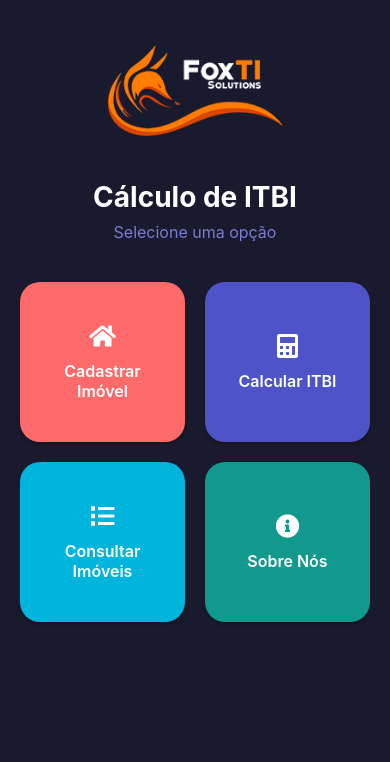
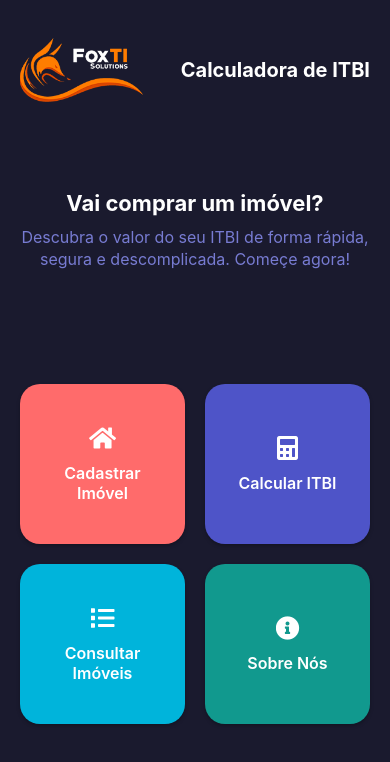
Before and after one commit to lucasskt18/iTBI-calc, a React Native app: screen /Home in a window 390 px wide. Shown: the top 762 px of the page. Built offline with nearby package versions, Linux system fonts and the light colour scheme.

Commit message:
Mudança na página principal e alteração na função de cálculo

```diff
--- a/src/screens/HomeScreen.tsx
+++ b/src/screens/HomeScreen.tsx
@@ -53,10 +53,15 @@ export default function HomeScreen() {
       <View style={styles.header}>
         <Image
           source={require("../../assets/logo.png")}
-          style={{ width: "50%", height: 100, resizeMode: "contain" }}
+          style={{ width: "35%", height: 100, resizeMode: "contain" }}
         />
-        <Text style={styles.headerTitle}>Cálculo de ITBI</Text>
-        <Text style={styles.headerSubtitle}>Selecione uma opção</Text>
+        <Text style={styles.headerTitle}>Calculadora de ITBI</Text>
+      </View>
+
+
+      <View>
+        <Text style={styles.textFirstCta}>Vai comprar um imóvel?</Text>
+        <Text style={styles.textSecondCta}>Descubra o valor do seu ITBI de forma rápida, segura e descomplicada. Começe agora!</Text>
       </View>
 
       <View style={styles.content}>
@@ -93,29 +98,44 @@ export default function HomeScreen() {
 
 const styles = StyleSheet.create({
   container: {
+    position: "relative",
     flex: 1,
     backgroundColor: "#1A1A2E",
   },
   header: {
+    flexDirection: "row",
+    justifyContent: "space-between",
     alignItems: "center",
     padding: 20,
-    paddingTop: 40,
+    // paddingTop: 40,
   },
   headerTitle: {
-    marginTop: 40,
-    fontSize: 28,
+    fontSize: 20,
     fontWeight: "bold",
     color: "#FFF",
-    marginBottom: 8,
   },
-  headerSubtitle: {
+  textFirstCta: {
+    textAlign: "center",
+    fontSize: 22,
+    fontWeight: "bold",
+    color: "#FFF",
+    marginTop: 50,
+    marginBottom: 10,
+    paddingHorizontal: 20,
+  },
+  textSecondCta: {
+    textAlign: "center",
     fontSize: 16,
     color: "#8F94FB",
     opacity: 0.8,
+    lineHeight: 22,
+    paddingHorizontal: 20,
   },
   content: {
     flex: 1,
     padding: 20,
+    position: 'absolute',
+    bottom: 100
   },
   grid: {
     flexDirection: "row",
--- a/src/screens/ListPropertiesScreen.tsx
+++ b/src/screens/ListPropertiesScreen.tsx
@@ -14,16 +14,22 @@ import {
   useNavigation,
   NavigationProp,
   useFocusEffect,
+  useRoute,
 } from "@react-navigation/native";
 import AsyncStorage from "@react-native-async-storage/async-storage";
 import BackButton from "../components/BackButton";
 import ConfirmationModal from "../components/ConfirmationModal";
-import propertyValue from "../../src/screens/CalculateITBIScreen";
-import venalValue from "../../src/screens/CalculateITBIScreen";
+import calculateITBI from "../utils/calculeteITBI";
+
 
 type RootStackParamList = {
   EditProperty: {
     propertyId: string;
+  };
+  ListPropertiesScreen: {
+    itbiValue: number | null;
+    propertyValue: string;
+    venalValue: string;
   };
 };
 
@@ -38,9 +44,10 @@ interface Property {
   area: string;
   property: string;
   type: string;
+  phone: string;
   venalValue: string;
   propertyValue: string;
-  cpf: string;
+  propertyPhone: string;
 }
 
 export default function ListPropertiesScreen() {
@@ -49,6 +56,13 @@ export default function ListPropertiesScreen() {
   const [loading, setLoading] = useState(true);
   const [showDeleteModal, setShowDeleteModal] = useState(false);
   const [propertyToDelete, setPropertyToDelete] = useState<string | null>(null);
+  const [result, setResult] = useState<number | null>(null);
+  const [formData, setFormData] = useState({
+    propertyValue: "",
+    venalValue: "",
+  });
+  const route = useRoute();
+  const {itbiValue, propertyValue, venalValue} = route.params as any;
 
   useFocusEffect(
     React.useCallback(() => {
@@ -70,10 +84,12 @@ export default function ListPropertiesScreen() {
     }
   };
 
+
   const handleDeleteProperty = (id: string) => {
     setPropertyToDelete(id);
     setShowDeleteModal(true);
   };
+
 
   const handleConfirmDelete = async () => {
     if (!propertyToDelete) return;
@@ -93,6 +109,17 @@ export default function ListPropertiesScreen() {
       Alert.alert("Erro", "Não foi possível excluir o imóvel.");
     }
   };
+
+  useEffect(() => {
+    if (result !== null) {
+      navigation.navigate('ListPropertiesScreen', {
+        itbiValue: result,
+        propertyValue: formData.propertyValue,
+        venalValue: formData.venalValue,
+      });
+    }
+  }, [result, formData]);
+
 
   const handleCancelDelete = () => {
     setShowDeleteModal(false);
@@ -122,12 +149,13 @@ export default function ListPropertiesScreen() {
         <Text style={styles.propertyArea}>Área: {item.area} m²</Text>
 
         <Text style={styles.propertyOwner}>Proprietário: {item.property}</Text>
+        <Text style={styles.propertyPhone}>Telefone: {item.phone}</Text>
         <View style={{ marginVertical: -8 }} />
 
         <Text style={styles.titleAvaliations}>Avaliação do Imóvel</Text>
-        <Text style={styles.propertyOwner}>Valor de Transação: R$ 400.000</Text>
-        <Text style={styles.propertyOwner}>Valor Venal: R$: 200.000</Text>
-        <Text style={styles.propertyOwner}>ITBI: R$: {}</Text>
+        <Text style={styles.propertyOwner}>Valor de Transação: R$ {propertyValue}</Text>
+        <Text style={styles.propertyOwner}>Valor Venal: R$: {venalValue}</Text>
+        <Text style={styles.propertyOwner}>ITBI: R$ {itbiValue}</Text>
       </View>
 
       <View style={styles.buttonGroup}>
@@ -265,6 +293,11 @@ const styles = StyleSheet.create({
     // fontWeight: "bold",
     marginTop: -8,
   },
+  propertyPhone: {
+    color: "#8F94FB",
+    fontSize: 14,
+    marginTop: -8,
+  },
   titleAvaliations: {
     color: "#8F94FB",
     fontSize: 14,
--- a/src/screens/RegisterPropertyScreen.tsx
+++ b/src/screens/RegisterPropertyScreen.tsx
@@ -28,7 +28,7 @@ interface FormErrors {
   area?: string;
   property?: string;
   type?: string;
-  cpf?: string;
+  phone?: string;
 }
 
 export const ESTADOS_BRASILEIROS = [
@@ -84,7 +84,7 @@ export default function RegisterPropertyScreen() {
     area: "",
     property: "",
     type: "",
-    cpf: "",
+    phone: "",
   });
 
   const [errors, setErrors] = useState<FormErrors>({});
@@ -136,8 +136,8 @@ export default function RegisterPropertyScreen() {
       isValid = false;
     }
 
-    if (!formData.cpf.trim()) {
-      newErrors.cpf = "CPF é obrigatório";
+    if (!formData.phone.trim()) {
+      newErrors.phone = "Telefone é obrigatório";
       isValid = false;
     }
 
@@ -329,31 +329,31 @@ export default function RegisterPropertyScreen() {
 
           <View>
             <View
-              style={[styles.inputGroup, errors.cpf && styles.inputError]}
+              style={[styles.inputGroup, errors.phone && styles.inputError]}
             >
               <Icon
-                name="id-card"
+                name="phone-alt"
                 type="font-awesome-5"
                 color="#8F94FB"
                 size={20}
               />
               <TextInput
                 style={styles.input}
-                placeholder="CPF do Proprietário"
+                placeholder="Telefone do Proprietário"
                 placeholderTextColor="#8F94FB"
-                keyboardType="numeric" // Define o teclado numérico para CPF
-                value={formData.cpf}
+                keyboardType="numeric" // Define o teclado numérico para phone
+                value={formData.phone}
                 maxLength={11}
                 onChangeText={(text) => {
-                  setFormData({ ...formData, cpf: text });
+                  setFormData({ ...formData, phone: text });
 
-                  if (errors.cpf) {
-                    setErrors({ ...errors, cpf: undefined });
+                  if (errors.phone) {
+                    setErrors({ ...errors, phone: undefined });
                   }
                 }}
               />
             </View>
-            {renderError("cpf")}
+            {renderError("phone")}
           </View>
 
           <View>
--- /dev/null
+++ b/src/utils/calculeteITBI.tsx
@@ -0,0 +1,38 @@
+type FormData = {
+  propertyValue: string;
+  venalValue: string;
+};
+
+const calculateITBI = (
+  formData: FormData,
+  aliquot: number,
+  validateForm: () => boolean,
+  setErrorMessage: (message: string) => void,
+  setShowErrorModal: (show: boolean) => void,
+  setResult: (result: number) => void,
+  setShowSuccessModal: (show: boolean) => void
+) => {
+  if (!validateForm()) {
+    setErrorMessage("Por favor, preencha todos os campos corretamente.");
+    setShowErrorModal(true);
+    return;
+  }
+
+  const propertyValue = parseFloat(formData.propertyValue);
+  const venalValue = parseFloat(formData.venalValue);
+
+  let itbi = 0;
+
+  if (propertyValue > venalValue) {
+    itbi = (propertyValue * aliquot) / 100;
+  } else if (propertyValue < venalValue) {
+    itbi = (venalValue * aliquot) / 100;
+  } else {
+    itbi = (propertyValue * aliquot) / 100;
+  }
+
+  setResult(itbi);
+  setShowSuccessModal(true);
+};
+
+export default calculateITBI;
```
Also changed, not shown: src/screens/CalculateITBIScreen.tsx (+23 -40 lines), src/screens/EditPropertyScreen.tsx (+3 -68 lines).
